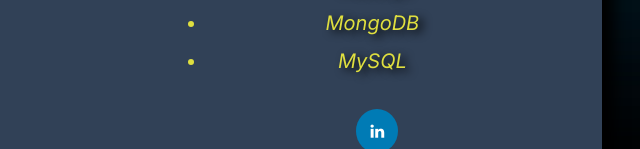
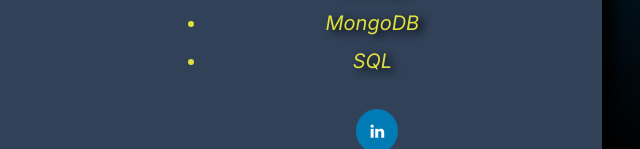
Before and after one commit to JohnTountas/Tountas-Business-Card, a plain HTML site: page index.html in a window 1280 px wide. Shown: the part 651-800 px from the top of the page, 477-1117 px from the left. Drawn offline with nearby package versions, Linux system fonts and the light colour scheme.

Commit message:
Update index.html

```diff
--- a/index.html
+++ b/index.html
@@ -44,7 +44,7 @@
           <li><i>PHP</i></li>
           <li><i>Node.js</i></li>
           <li><i>MongoDB</i></li>
-          <li><i>MySQL</i></li>
+          <li><i>SQL</i></li>
         </ul>
 
         <a
```
